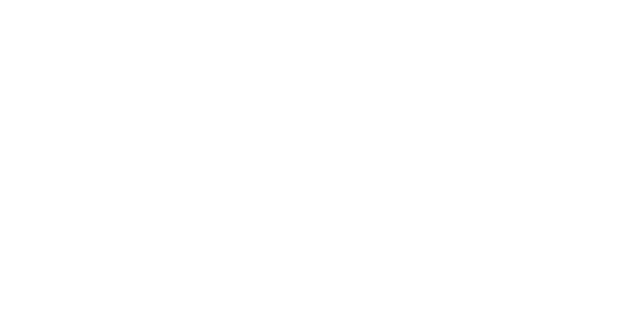
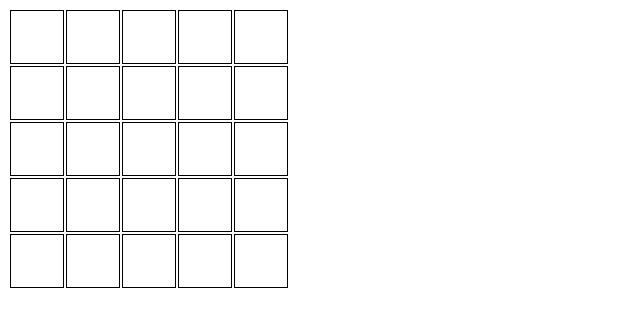
Before and after one commit to marklepp/tictactoe, a website built with Parcel: page index.html in a window 1280 px wide. Shown: the whole page, without its empty margins (0-640 px from the left). Built offline with nearby package versions, Linux system fonts and the light colour scheme.

Commit message:
Add basic styling

```diff
--- a/src/styles.css
+++ b/src/styles.css
@@ -1,3 +1,10 @@
 body {
   font-family: sans-serif;
 }
+
+td {
+  width: 50px;
+  height: 50px;
+  border: solid black 0.5px;
+  text-align: center;
+}
```
